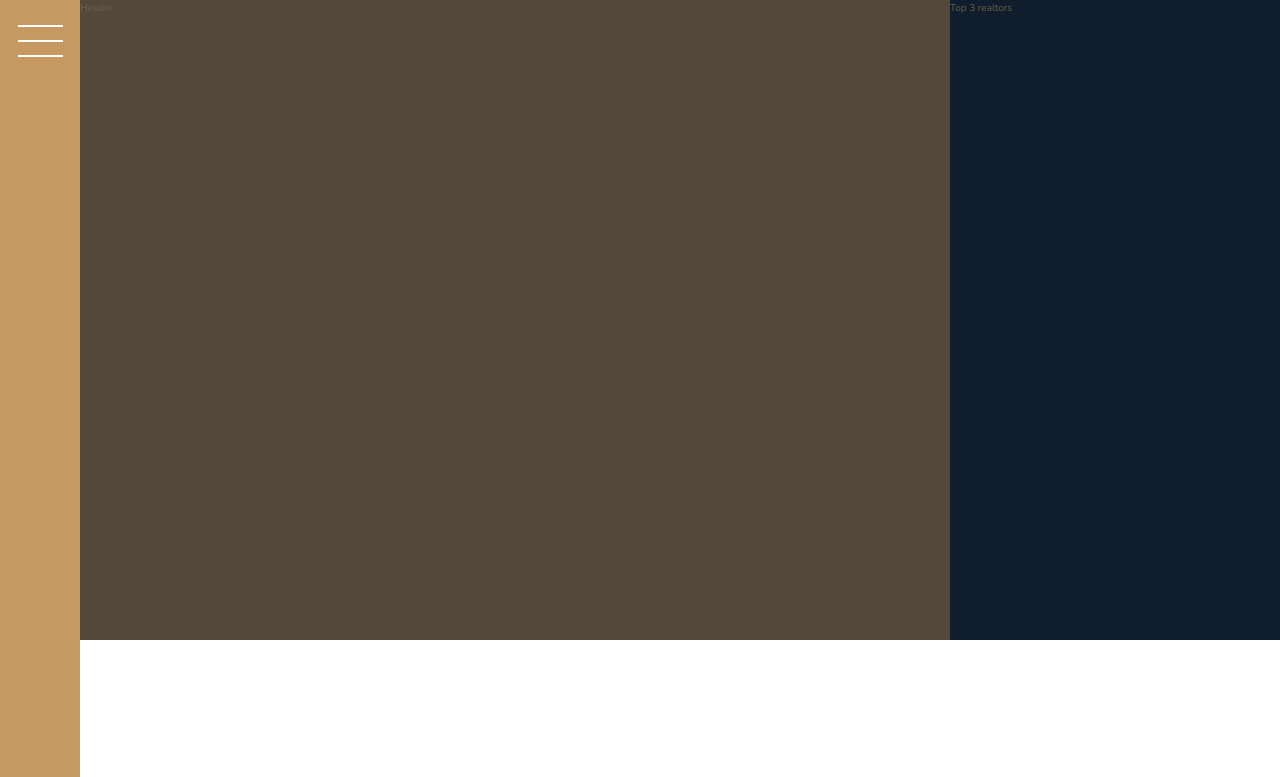
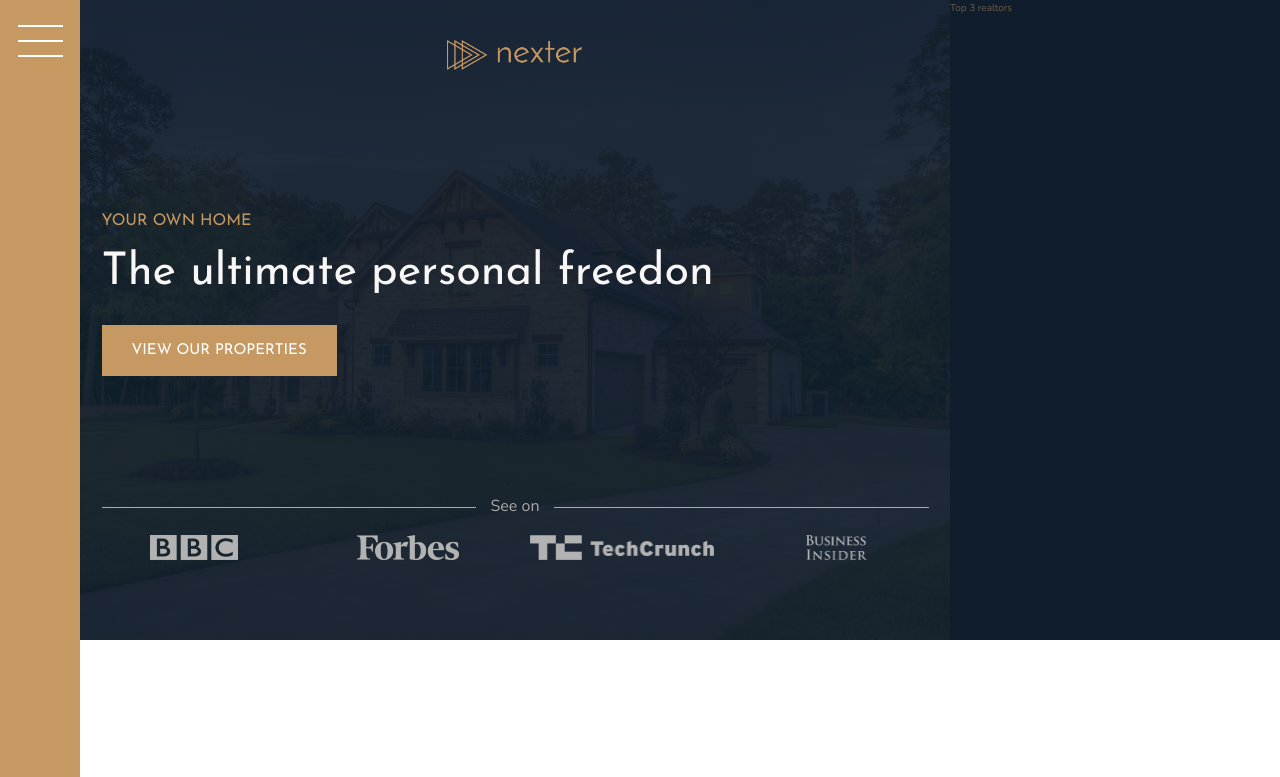
Before and after one commit to lawellwilhelm-dev/nexter, a website: page index.html in a window 1280 px wide. Shown: the top 777 px of the page. Drawn offline with nearby package versions, Linux system fonts and the light colour scheme.

Commit message:
Build header

```diff
--- a/index.html
+++ b/index.html
@@ -16,7 +16,18 @@
             <button class="nav-btn"></button>
         </div>
         <header class="header">
-            Header
+            <img src="img/logo.png" alt="Nexter logo" class="header__logo">
+            <h3 class="heading-3">Your own home</h3>
+            <h1 class="heading-1">The ultimate personal freedon</h1>
+            <button class="btn header__btn">View our properties</button>
+            <div class="header__seenon-text">See on</div>
+            <div class="header__seenon-logos">
+                <img src="img/logo-bbc.png" alt="seen on logo">
+                <img src="img/logo-forbes.png" alt="seen on logo">
+                <img src="img/logo-techcrunch.png" alt="seen on logo">
+                <img src="img/logo-bi.png" alt="seen on logo">
+
+            </div>
         </header>
         <div class="realtors">
             Top 3 realtors
--- a/sass/_header.scss
+++ b/sass/_header.scss
@@ -1,5 +1,60 @@
 .header {
     background-color: $color-grey-dark-1;
+    background-image: linear-gradient(
+        rgba($color-secondary, .93),
+        rgba($color-secondary, .93)),
+        url(../img/hero.jpeg);
+    background-size: cover;
+    background-position: center;
+    padding: 4rem 8rem 8rem 8rem;
 
     grid-column: full-start / col-end 6;
+
+    display: grid;
+    grid-template-columns: max-content;
+    grid-template-rows: 1fr min-content 6rem 1fr;
+    row-gap: 1.5rem;
+    justify-content: center;
+
+    &__logo {
+        height: 3rem;
+        justify-self: center;
+    }
+
+    &__btn {
+        justify-self: start;
+        align-self: start;
+    }
+
+    &__seenon-text {
+        font-size: 1.6rem;
+        color: $color-grey-light-2;
+
+        display: grid;
+        grid-template-columns: 1fr max-content 1fr;
+        column-gap: 1.5rem;
+        align-items: center;
+
+        &::before,
+        &::after {
+            content: "";
+
+            display: block;
+            height: 1px;
+            background-color: currentColor;
+
+        }
+    }
+
+    &__seenon-logos {
+        display: grid;
+        grid-template-columns: repeat(4, 1fr);
+        column-gap: 3rem;
+        justify-items: center;
+
+        img {
+            height: 2.5rem;
+            filter: brightness(70%);
+        }
+    }
 }
--- a/sass/_typography.scss
+++ b/sass/_typography.scss
@@ -5,6 +5,9 @@
 
 .heading-1 {
     @extend %heading;
+    font-size: 4.5rem;
+    color: $color-grey-light-1;
+    line-height: 1;
 }
 
 .heading-2 {
```
Also changed, not shown: css/style.css, 1 other file.
